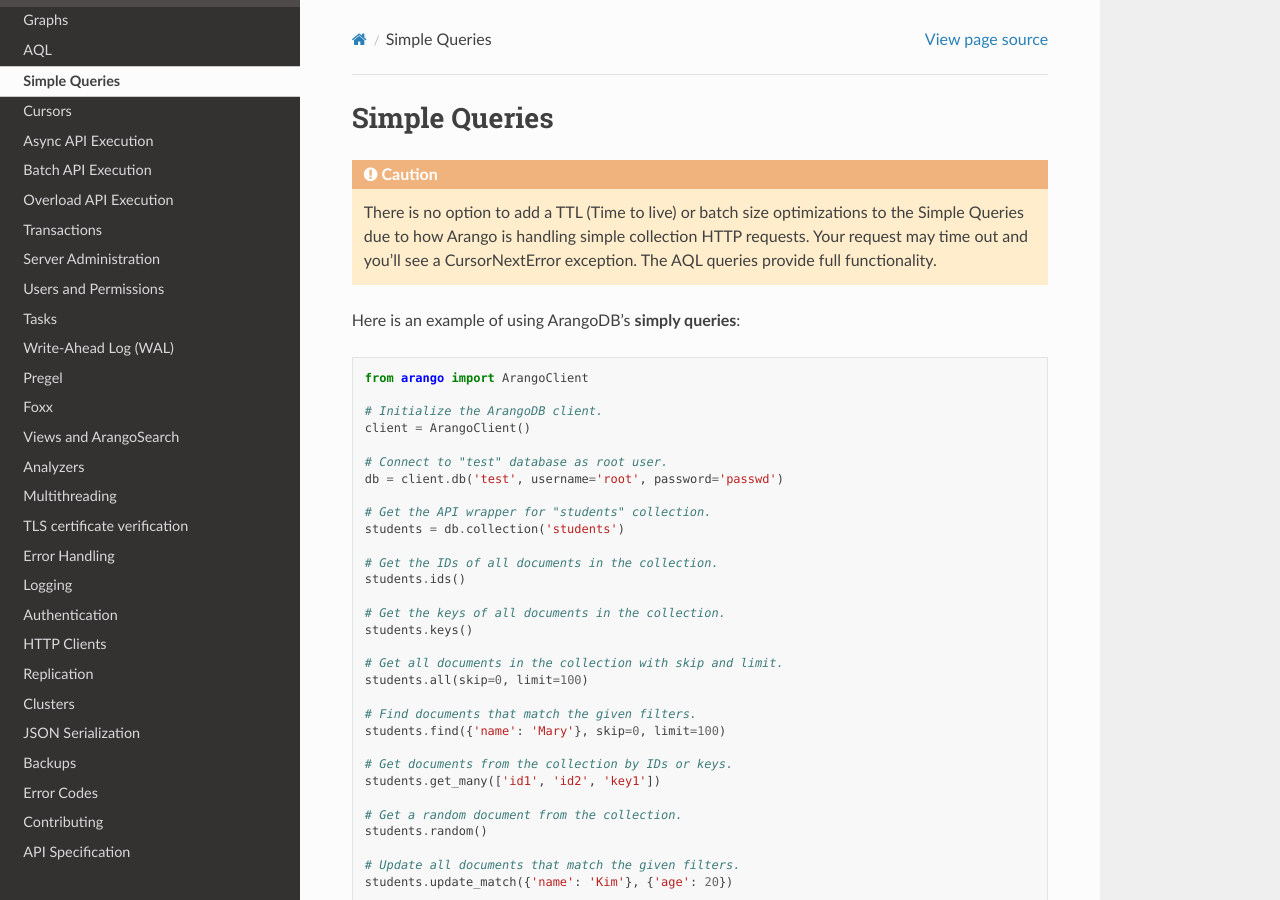
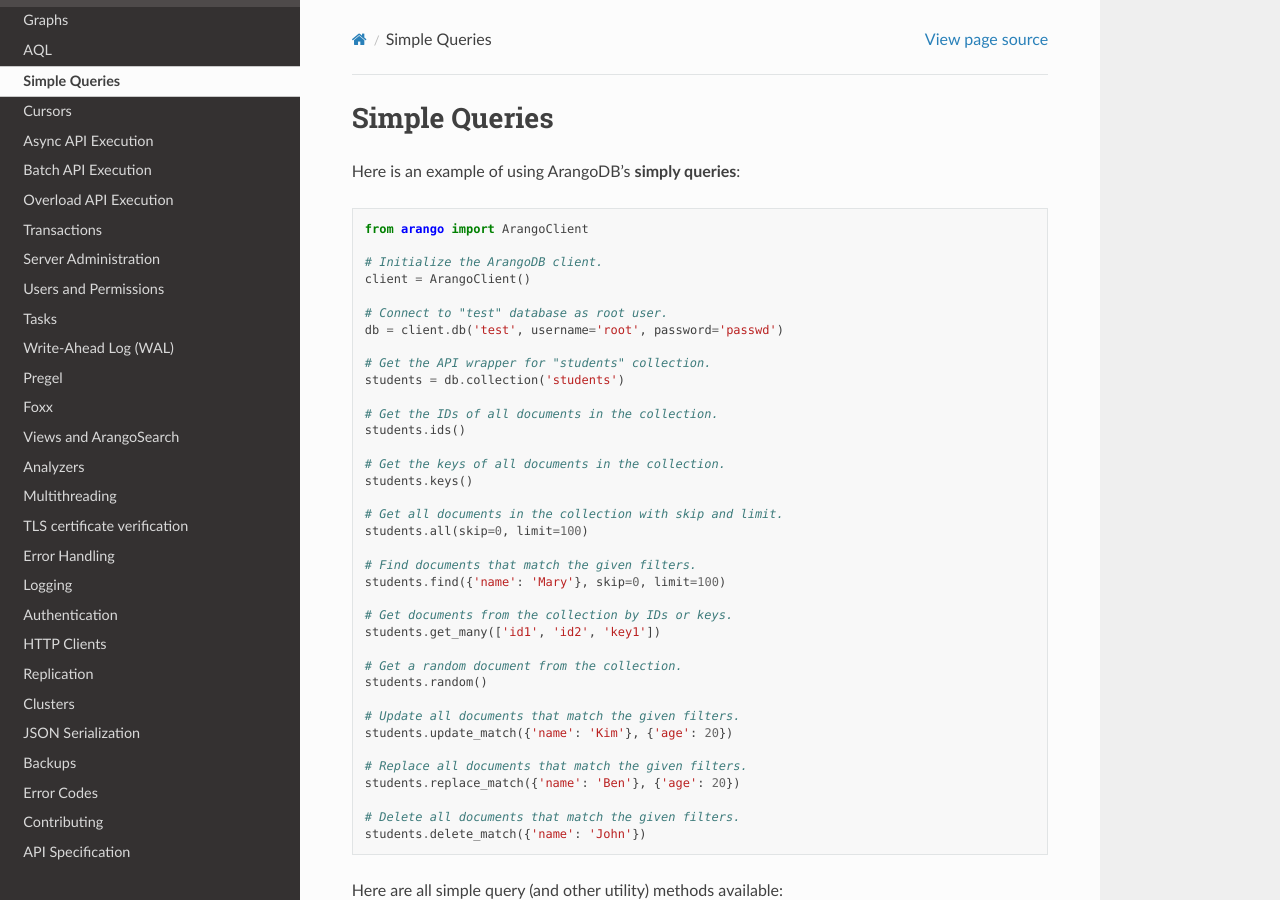
Before and after one commit to arangodb/python-arango, a Sphinx documentation site: the page built from docs/simple.rst, in a window 1280 px wide and 900 px high. Built offline with Sphinx 7.4.7 and the Read the Docs theme 2.0.0, drawn with Linux system fonts in a browser that asks for light colours.

Commit message:
remove `simple.rst` warning

```diff
--- a/docs/simple.rst
+++ b/docs/simple.rst
@@ -1,7 +1,5 @@
 Simple Queries
 --------------
-
-.. caution:: There is no option to add a TTL (Time to live) or batch size optimizations to the Simple Queries due to how Arango is handling simple collection HTTP requests. Your request may time out and you'll see a CursorNextError exception. The AQL queries provide full functionality.
 
 Here is an example of using ArangoDB's **simply queries**:
 
```
